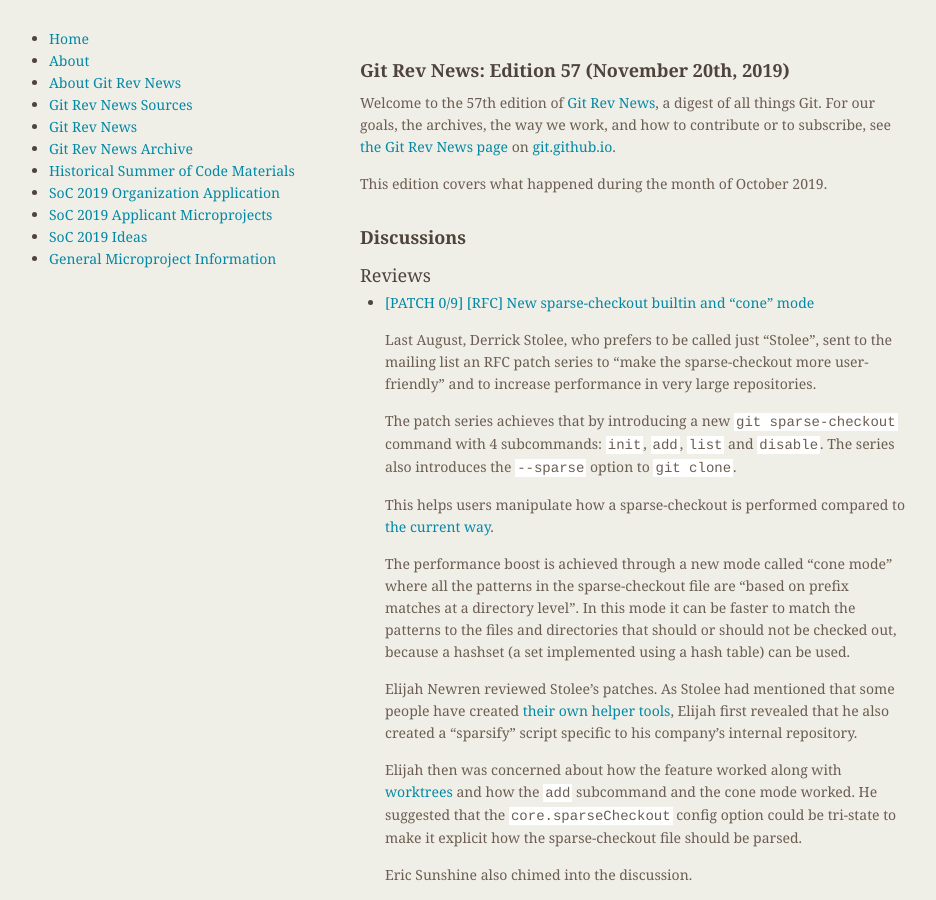
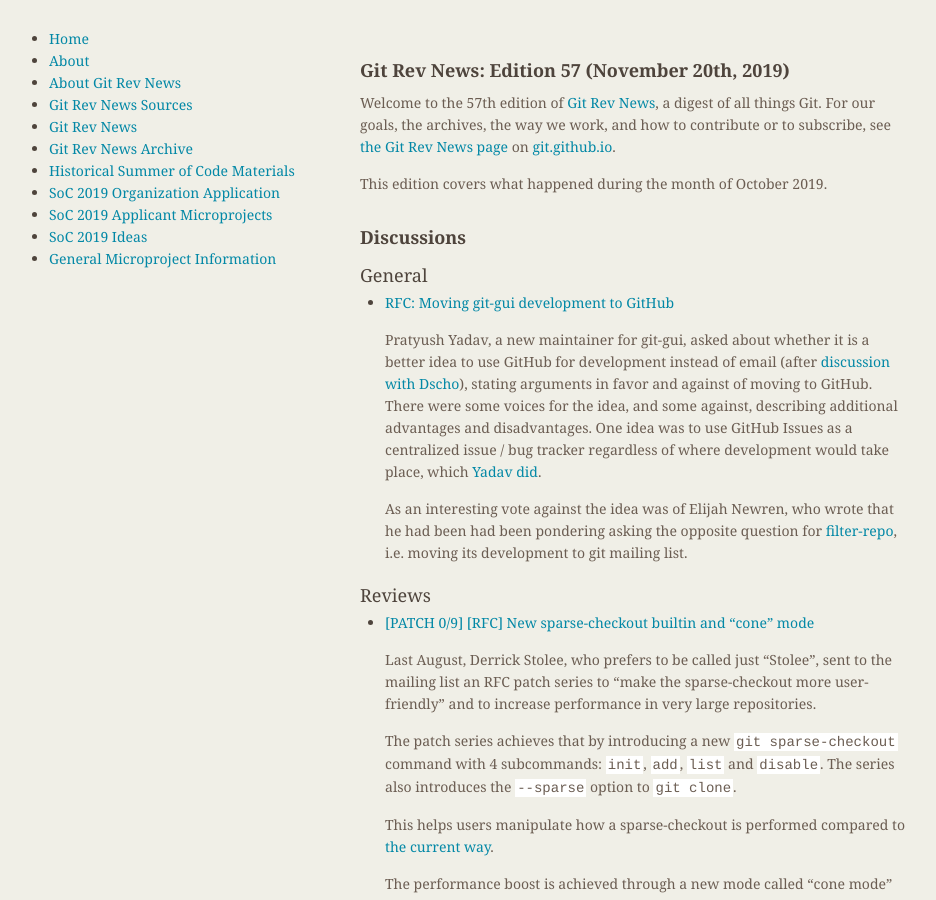
Before and after one commit to git/git.github.io, a Jekyll site: the page built from rev_news/drafts/edition-57.md, in a window 1280 px wide and 900 px high. Shown: the whole window, without its empty margins (174-1110 px from the left). Built offline with Jekyll 4.4.1, drawn with Linux system fonts in a browser that asks for light colours.

Commit message:
rn-57: Short entry for "RFC: Moving git-gui development to GitHub"

```diff
--- a/rev_news/drafts/edition-57.md
+++ b/rev_news/drafts/edition-57.md
@@ -17,9 +17,25 @@
 
 ## Discussions
 
-<!---
 ### General
--->
+
+* [RFC: Moving git-gui development to GitHub](https://public-inbox.org/git/20191023201310.thzpxyoeb3ta55dc@yadavpratyush.com/t/#u)
+
+  Pratyush Yadav, a new maintainer for git-gui, asked about whether it
+  is a better idea to use GitHub for development instead of email
+  (after [discussion with Dscho](public-inbox.org/git/nycvar.QRO.7.76.6.1910061054470.46@tvgsbejvaqbjf.bet/)),
+  stating arguments in favor and against of moving to GitHub.  There
+  were some voices for the idea, and some against, describing
+  additional advantages and disadvantages.  One idea was to use
+  GitHub Issues as a centralized issue / bug tracker
+  regardless of where development would take place, which
+  [Yadav did](https://github.com/prati0100/git-gui/issues).
+
+  As an interesting vote against the idea was of Elijah Newren, who wrote
+  that he had been had been pondering asking the opposite question for
+  [filter-repo](https://github.com/newren/git-filter-repo/), i.e.
+  moving its development to git mailing list.
+
 
 ### Reviews
 
```
